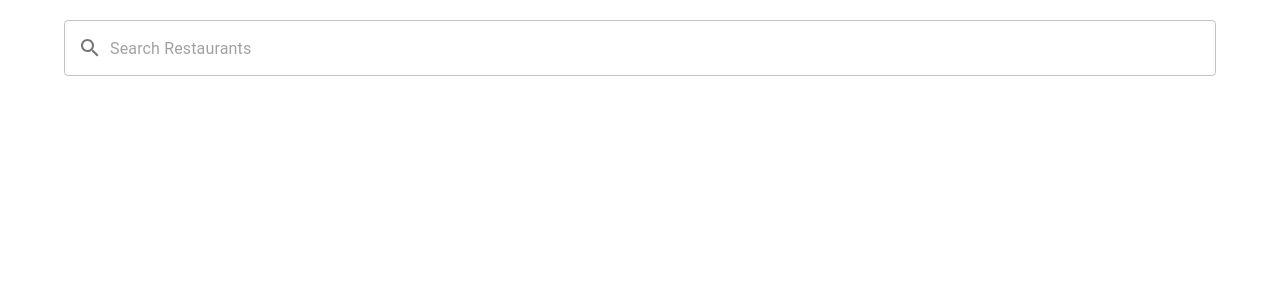
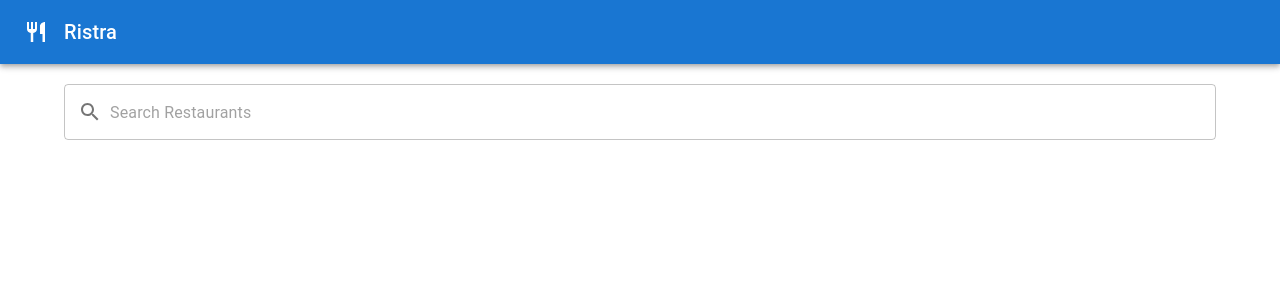
Before and after one commit to zbthompson93/ristra-frontend, a React (Create React App) app in the folder ristra-frontend/: page / in a window 1280 px wide. Shown: the top 300 px of the page. Built offline with nearby package versions, Linux system fonts and the light colour scheme.

Commit message:
Updated nav bar design

```diff
--- a/ristra-frontend/src/NavBar/index.js
+++ b/ristra-frontend/src/NavBar/index.js
@@ -5,17 +5,11 @@ import AppBar from '@mui/material/AppBar';
 import Toolbar from '@mui/material/Toolbar';
 import IconButton from '@mui/material/IconButton';
 import Typography from '@mui/material/Typography';
-import Button from '@mui/material/Button';
 import RestaurantIcon from '@mui/icons-material/Restaurant';
 import ArrowBackIcon from '@mui/icons-material/ArrowBack';
 
 
 export default function NavBar(props) {
-  //const [anchorElNav, setAnchorElNav] = True;
-  // const handleCloseNavMenu = () => {
-  //   setAnchorElNav(null);
-  // };
-
   let navigate = useNavigate();
 
   return (
@@ -25,7 +19,9 @@ export default function NavBar(props) {
     // </div>
     <AppBar position="static">
       <Toolbar>
-          <IconButton
+          {props.home ?
+            <RestaurantIcon sx={{ mr: 2 }} /> :
+            (<IconButton
               size="large"
               edge="start"
               color="inherit"
@@ -34,7 +30,8 @@ export default function NavBar(props) {
               onClick={() => navigate('/', {state:{query:props.query}})}
             >
               <ArrowBackIcon />
-          </IconButton>
+            </IconButton>)
+          }
           <Typography variant="h6" component="div" sx={{ flexGrow: 1 }}>
             {props.name}
           </Typography>
--- a/ristra-frontend/src/Restaurant/index.js
+++ b/ristra-frontend/src/Restaurant/index.js
@@ -59,7 +59,7 @@ function Restaurant() {
         <div className='App'>
             { name && restaurantId > 0 ? (
                 <div>
-                    <NavBar query={query} name={name}/>
+                    <NavBar query={query} name={name} home={false}/>
 
                     <Card>
                         <CardHeader
--- a/ristra-frontend/src/SearchBar/index.js
+++ b/ristra-frontend/src/SearchBar/index.js
@@ -7,7 +7,7 @@ import TextField from '@mui/material/TextField';
 import InputAdornment from '@mui/material/InputAdornment';
 import SearchIcon from '@mui/icons-material/Search';
 import List from '@mui/material/List';
-
+import NavBar from '../NavBar';
 
 export default function SearchBar(){
   const location = useLocation();
@@ -35,6 +35,7 @@ export default function SearchBar(){
   },[query]);
 
   return (
+    <><NavBar query={query} name={"Ristra"} home={true}/>
     <div className='search-bar'>
       <TextField
         className='search-box'
@@ -61,5 +62,6 @@ export default function SearchBar(){
       }
       </List>
     </div>
+    </>
   )
 }
```
Lines whose indentation alone changed are shown as unchanged.
